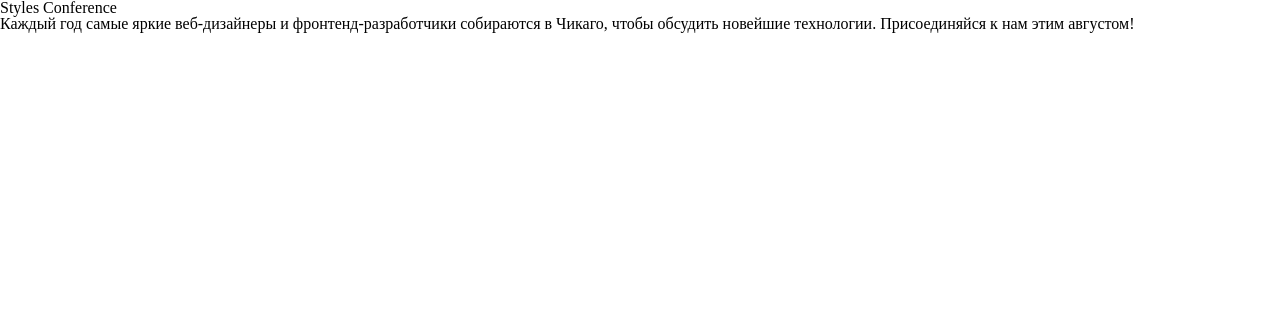
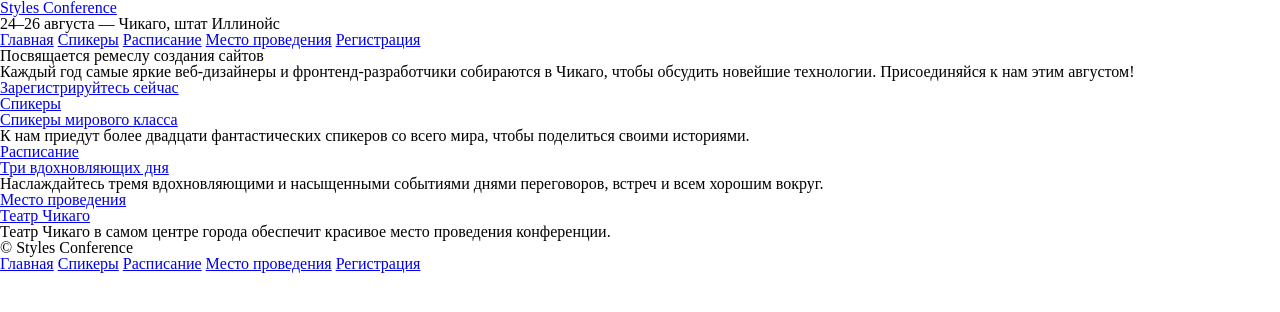
Before and after one commit to Sambalinski/html-css-practice, a plain HTML site: page index.html in a window 1280 px wide. Drawn offline with Linux system fonts and the light colour scheme.

Commit message:
Добавлены другие страницы HTML

```diff
--- a/index.html
+++ b/index.html
@@ -6,8 +6,67 @@
   <link rel="stylesheet" href="assets/stylesheets/main.css">
 </head>
 <body>
-  <h1>Styles Conference</h1>
-  <p>Каждый год самые яркие веб-дизайнеры и фронтенд-разработчики собираются в Чикаго,
-     чтобы обсудить новейшие технологии. Присоединяйся к нам этим августом!</p>
+
+  <header>
+    <h1>
+      <a href="index.html">Styles Conference</a>
+    </h1>
+    <h3>24&ndash;26 августа &mdash; Чикаго, штат Иллинойс</h3>
+    <nav>
+      <a href="index.html">Главная</a>
+      <a href="speakers.html">Спикеры</a>
+      <a href="schedule.html">Расписание</a>
+      <a href="venue.html">Место проведения</a>
+      <a href="register.html">Регистрация</a>
+    </nav>
+
+  </header>
+
+  <section>
+    <h2>Посвящается ремеслу создания сайтов</h2>
+    <p>Каждый год самые яркие веб-дизайнеры и фронтенд-разработчики собираются в Чикаго,
+       чтобы обсудить новейшие технологии. Присоединяйся к нам этим августом!</p>
+
+    <a href="register.html">Зарегистрируйтесь сейчас</a>
+
+  </section>
+
+  <section>
+    <section>
+	  <a href="speakers.html">
+        <h5>Спикеры</h5>
+        <h3>Спикеры мирового класса</h3>
+	  </a>
+      <p>К нам приедут более двадцати фантастических спикеров со всего мира, чтобы поделиться своими историями.</p>
+    </section>
+  </section>
+
+  <section>
+    <a href="schedule.html">
+      <h5>Расписание</h5>
+      <h3>Три вдохновляющих дня</h3>
+	</a>
+    <p>Наслаждайтесь тремя вдохновляющими и насыщенными событиями днями переговоров, встреч и всем хорошим вокруг.</p>
+  </section>
+
+  <section>
+    <a href="venue.html">
+      <h5>Место проведения</h5>
+      <h3>Театр Чикаго</h3>
+	</a>
+    <p>Театр Чикаго в самом центре города обеспечит красивое место проведения конференции.</p>
+  </section>
+
+  <footer>
+    <small>&copy; Styles Conference</small>
+    <nav>
+      <a href="index.html">Главная</a>
+      <a href="speakers.html">Спикеры</a>
+      <a href="schedule.html">Расписание</a>
+      <a href="venue.html">Место проведения</a>
+      <a href="register.html">Регистрация</a>
+    </nav>
+  </footer>
+
 </body>
 </html>
```
Also changed, not shown: register.html (added, +38 -0 lines), schedule.html (added, +38 -0 lines), speakers.html (added, +38 -0 lines), venue.html (added, +38 -0 lines).
